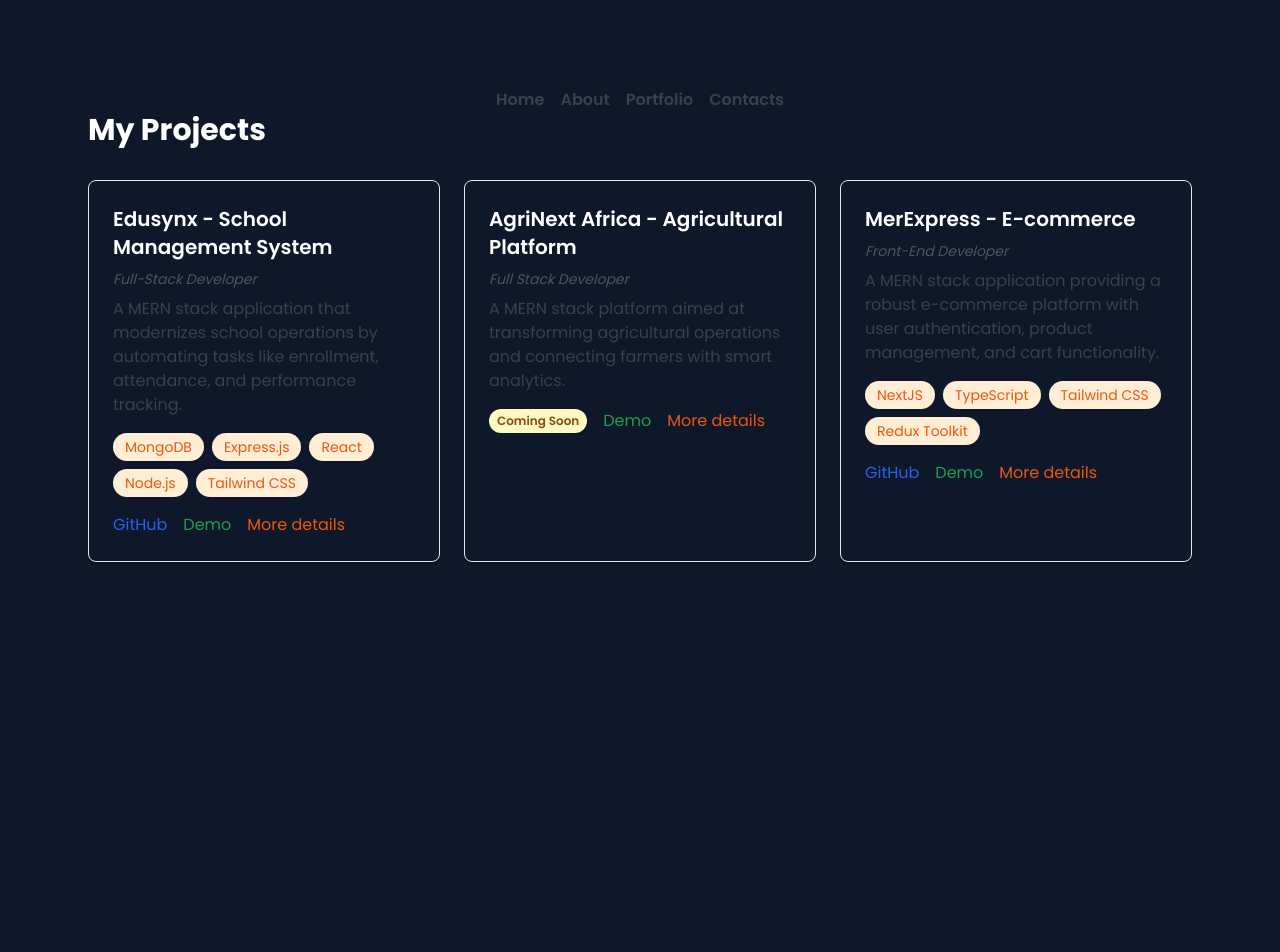
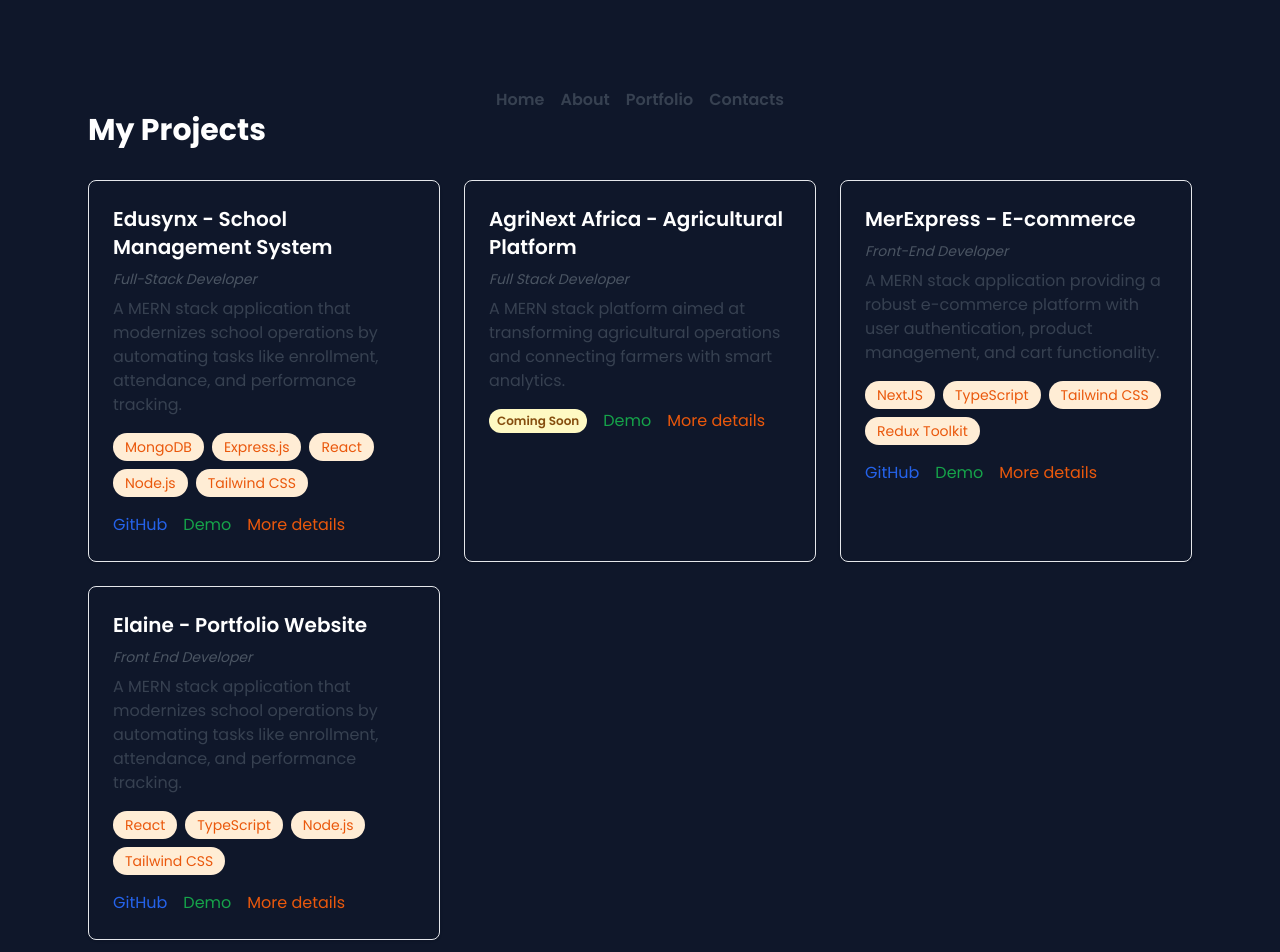
Before and after one commit to elaine-mern-dev/elaine-portfolio, a React (Vite) app: page /portfolio in a window 1280 px wide. Shown: the top 952 px of the page. Before the commit the page ends 864 px from the top, so only its background shows below. Built offline with nearby package versions, Linux system fonts and the light colour scheme.

Commit message:
feat: add image property to projects and include new portfolio project

```diff
--- a/src/constants/projects.ts
+++ b/src/constants/projects.ts
@@ -1,4 +1,4 @@
-//src/constants/projects.ts
+// src/constants/projects.ts
 export interface Project {
   title: string;
   description: string;
@@ -8,6 +8,7 @@ export interface Project {
   techStack?: string[];
   status?: "live" | "coming-soon";
   role?: string;
+  image?: string;
 }
 
 export const projects: Project[] = [
@@ -22,6 +23,7 @@ export const projects: Project[] = [
     techStack: ["MongoDB", "Express.js", "React", "Node.js", "Tailwind CSS"],
     status: "live",
     role: "Full-Stack Developer",
+    image: "/images/edusynx.png",
   },
   {
     title: "AgriNext Africa - Agricultural Platform",
@@ -32,6 +34,7 @@ export const projects: Project[] = [
       "https://www.canva.com/design/DAGlpIHLoeg/rrDYcP0ebZ8OgGc2qqshXA/edit",
     status: "coming-soon",
     role: "Full Stack Developer",
+    image: "",
   },
   {
     title: "MerExpress - E-commerce",
@@ -42,5 +45,19 @@ export const projects: Project[] = [
     route: "/projects/merexpress",
     techStack: ["NextJS", "TypeScript", "Tailwind CSS", "Redux Toolkit"],
     role: "Front-End Developer",
+    image:
+      "/images/merxpress.png", //
+  },
+  {
+    title: "Elaine - Portfolio Website",
+    description:
+      "A MERN stack application that modernizes school operations by automating tasks like enrollment, attendance, and performance tracking.",
+    github: "https://github.com/elaine-mern-dev/elaine-portfolio.git",
+    demo: "https://edusynx.elainees.dev/",
+    route: "/projects/edusynx",
+    techStack: ["React", "TypeScript", "Node.js", "Tailwind CSS"],
+    status: "live",
+    role: "Front End Developer",
+    image: "/images/portfolio.png",
   },
 ];
```
